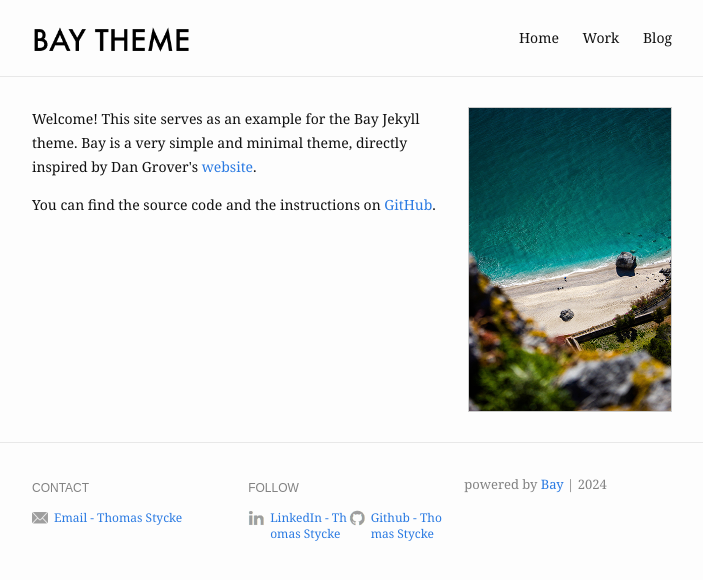
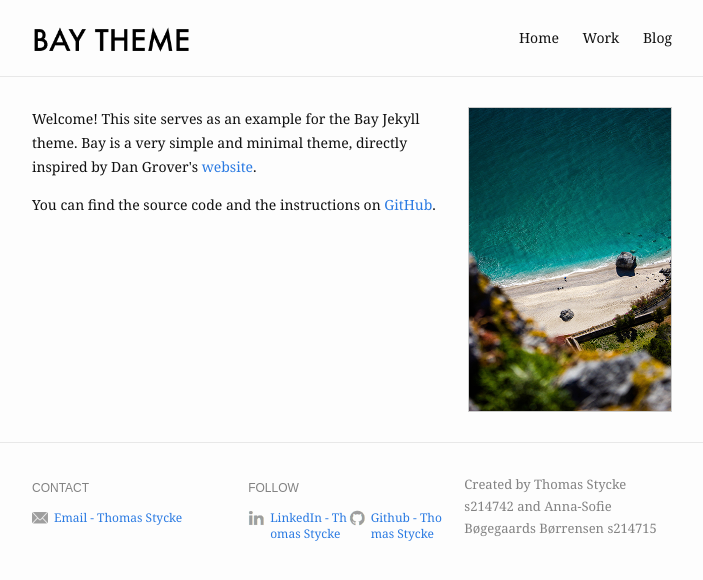
Before and after one commit to Thomasstycke/Thomasstycke.github.io, a Jekyll site: the page built from index.md, in a window 1280 px wide. Shown: the top 580 px of the page, without its empty margins (288-991 px from the left). Built offline with Jekyll 4.4.1, drawn with Linux system fonts in a browser that asks for light colours.

```diff
--- a/_includes/footer.html
+++ b/_includes/footer.html
@@ -56,7 +56,7 @@
       {% if site.footer.show_powered_by == true %}
         <div class="footer-col footer-col-3 powered-by">
           <p>
-            powered by <a href="https://github.com/eliottvincent/bay">Bay</a> | {{ 'now' | date: "%Y" }}
+            Created by Thomas Stycke s214742 and Anna-Sofie Bøgegaards Børrensen s214715
           </p>
         </div>
       {% endif %}
```
